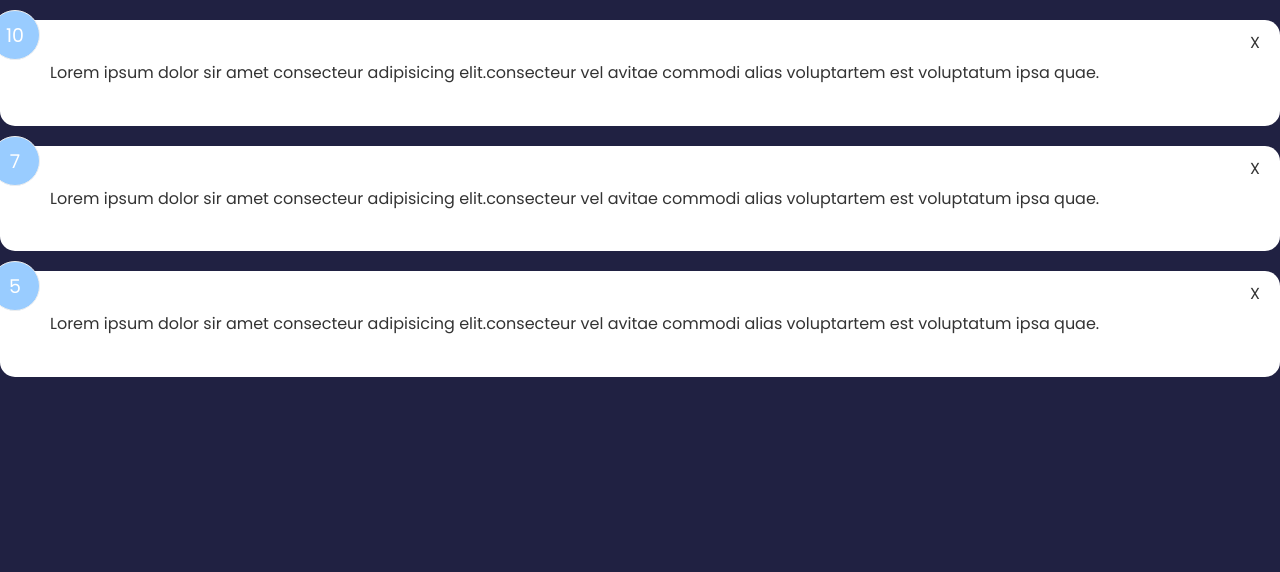
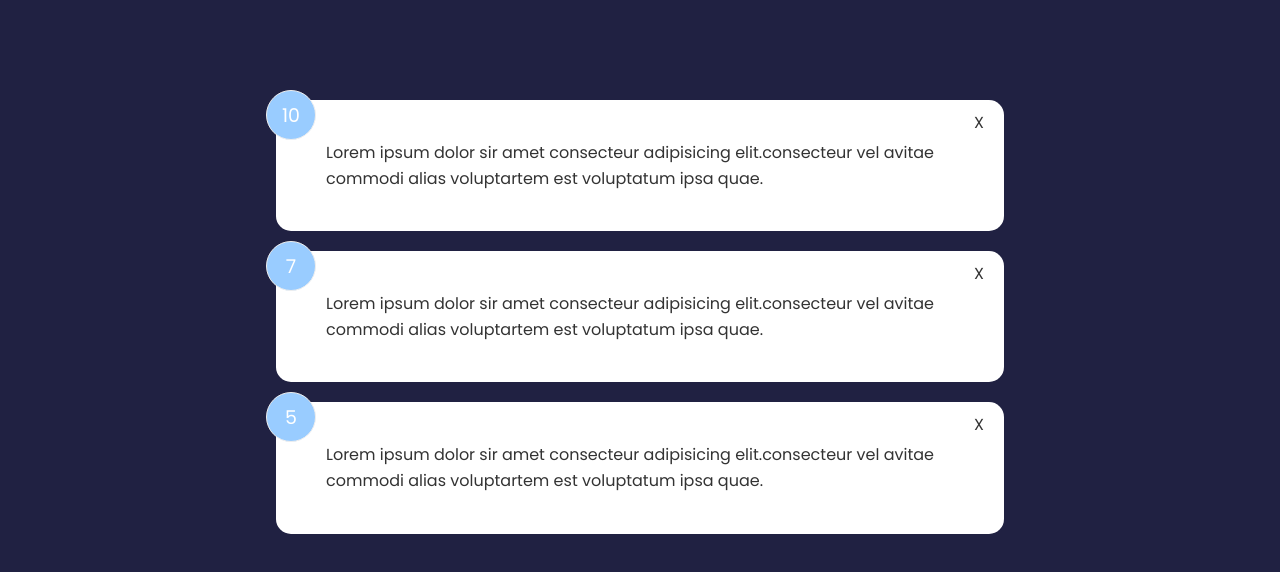
Before and after one commit to AntonBrito/localflow, a Svelte app: page / in a window 1280 px wide. Shown: the top 572 px of the page. Built offline with nearby package versions, Linux system fonts and the light colour scheme.

Commit message:
Implemented style the main container

```diff
--- a/src/App.svelte
+++ b/src/App.svelte
@@ -21,8 +21,7 @@
 
 </script>
 
-<main>
-
+<main class="container">
 	<ReviewList {review}/>
 </main>
 
```
